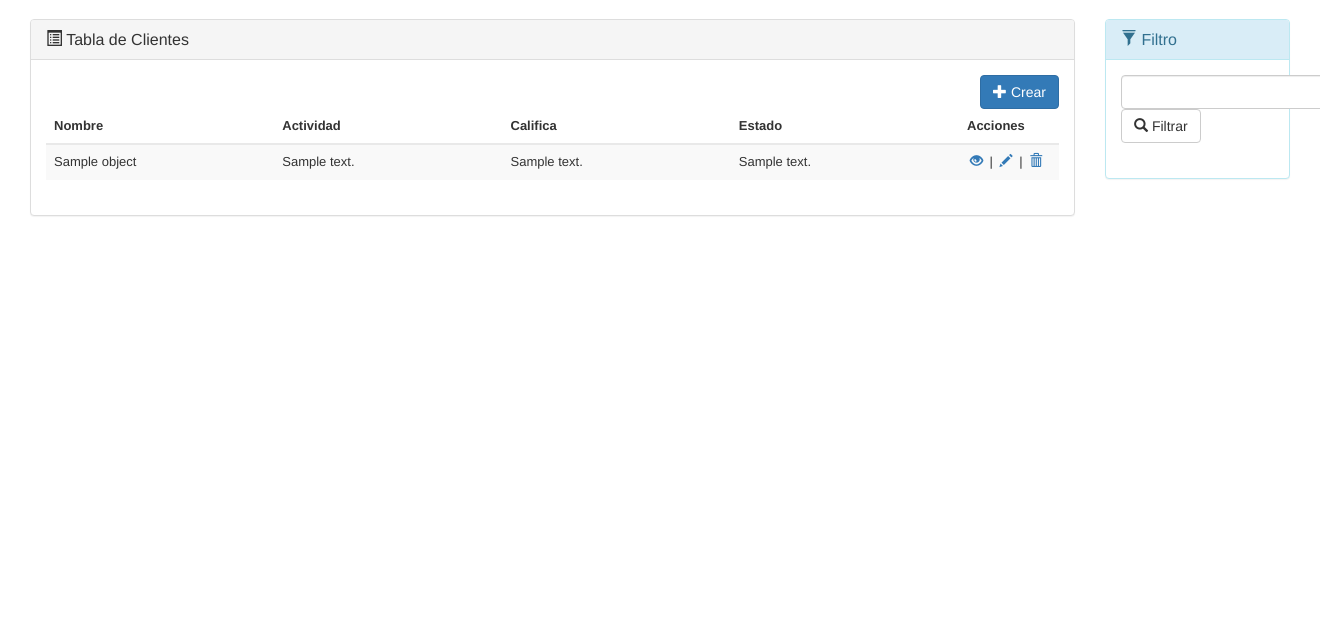
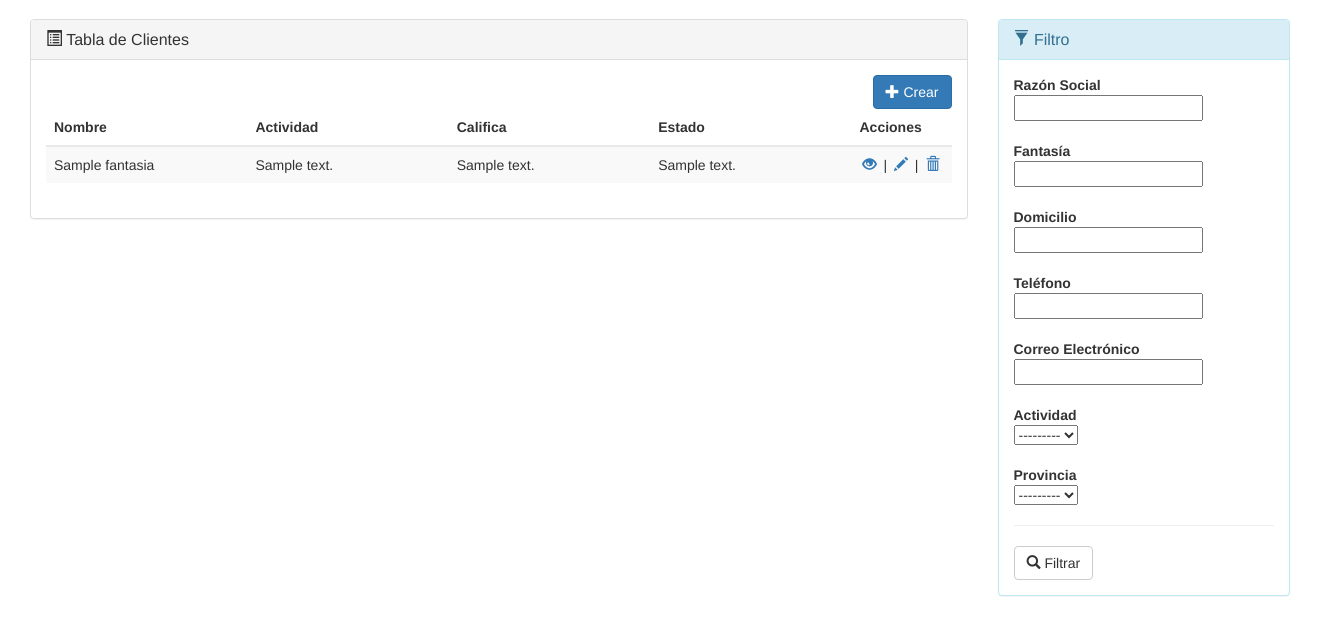
Before and after one commit to robertowest/lubre-rrhh, a Django app: template apps/clientes/templates/listado.html in a window 1320 px wide. Shown: the part 51-686 px from the top of the page. Run offline with Django 3.2, Linux system fonts and the light colour scheme; tables that the repository leaves empty hold one stand-in row (values such as "Sample post"); the template is opened without the code that fills it: values that come from a table or form of the project are taken from there, most other values are stand-ins (such as "Sample title", 1, 10 or a date in 2020); parts of the project's set-up code (start-up, migrations or seed data) failed here and were passed over; some libraries are stand-ins or nearby versions.

Commit message:
correcto

```diff
--- a/apps/clientes/forms.py
+++ b/apps/clientes/forms.py
@@ -1,7 +1,7 @@
 from django import forms
 
 from .models import Clientes
-from .models import Actividades, Provincias
+from .models import Actividades, Califica, Estadocliente, Provincias
 
 class ClienteFormulario(forms.ModelForm):
     class Meta:
@@ -11,21 +11,24 @@
         exclude = ('idcliente',)
 
 
-    nombre = forms.CharField(label='Nombre', max_length=60)
-    fantasia = forms.CharField(label='Razón Social', max_length=60)
-    direc_d = forms.CharField(label='Domicilio', max_length=60)
-    telef_d = forms.CharField(label='Teléfono', max_length=20)
-    email_d = forms.CharField(label='Correo Electrónico', max_length=90)
-    actividad = forms.ModelChoiceField(queryset=Actividades.objects.all().order_by('descripcion'))
-    provincia = forms.ModelChoiceField(queryset=Provincias.objects.all().order_by('nombre'))
+    nombre = forms.CharField(label='Razón Social', max_length=60, required=False)
+    fantasia = forms.CharField(label='Fantasía', max_length=60, required=False)
+    direc_d = forms.CharField(label='Domicilio', max_length=60, required=False)
+    telef_d = forms.CharField(label='Teléfono', max_length=20, required=False)
+    email_d = forms.CharField(label='Correo Electrónico', max_length=90, required=False)
+    actividad = forms.ModelChoiceField(queryset=Actividades.objects.all().order_by('descripcion'), required=False)
+    provincia = forms.ModelChoiceField(queryset=Provincias.objects.all().order_by('nombre'), required=False)
 
-    # form = YourForm(initial={'field1': instance_of_mymodel})
-    # field1 = forms.ModelChoiceField(queryset=..., initial=0)
 
-    # actividad = models.ForeignKey(Actividades, models.DO_NOTHING, db_column='idactividad')
-    # califica = models.ForeignKey(Califica, models.DO_NOTHING, db_column='idcalifica')
-    # estadocliente = models.ForeignKey('Estadocliente', models.DO_NOTHING, db_column='idestadocliente')
-    # directivos = models.CharField(max_length=60, blank=True, null=True)
-    # idprovincias = models.CharField(max_length=15, blank=True, null=True)
-    # localidad = models.CharField(max_length=60, blank=True, null=True)
-    # direccion = models.CharField(max_length=60, blank=True, null=True)
+class ClienteFiltro(forms.ModelForm):
+    class Meta:
+        model = Clientes
+        fields = ('nombre','actividad', 'califica', 'estadocliente')
+
+    nombre = forms.CharField(label='Fantasía / Razón Social', max_length=60, required=False)
+    califica = forms.ModelChoiceField(label='Calificación',
+                                      queryset=Califica.objects.all().order_by('descripcion'),
+                                      required=False)
+    estadocliente = forms.ModelChoiceField(label='Estado',
+                                           queryset=Estadocliente.objects.all().order_by('descripcion'),
+                                           required=False)
--- a/apps/clientes/templates/actualizar.html
+++ b/apps/clientes/templates/actualizar.html
@@ -12,7 +12,7 @@
             <div class="panel-body">
                 <form method="post" enctype="multipart/form-data" class="form-horizontal">
                     {% csrf_token %}
-                    {% include 'campos.html' %}
+                    {% include 'fields.html' %}
                 </form>
             </div>
         </div>
--- a/apps/clientes/templates/crear.html
+++ b/apps/clientes/templates/crear.html
@@ -12,7 +12,7 @@
             <div class="panel-body">
                 <form method="post" enctype="multipart/form-data" class="form-horizontal">
                     {% csrf_token %}
-                    {% include 'campos.html' %}
+                    {% include 'fields.html' %}
                 </form>
             </div>
         </div>
--- /dev/null
+++ b/apps/clientes/templates/filter_fields.html
@@ -0,0 +1,11 @@
+{% for field in form %}
+<dl>
+    <dt>{{ field.label }}</dt>
+    <dd>{{ field }}</dd>
+</dl>
+{% endfor %}
+
+<hr>
+<button type="submit" class="btn btn-default">
+    <span class="glyphicon glyphicon-search"></span> Filtrar
+</button>
--- a/apps/clientes/templates/listado.html
+++ b/apps/clientes/templates/listado.html
@@ -4,7 +4,7 @@
 
 {% block content %}
 <div class="container-fluid">
-    <div class="col-sm-10">
+    <div class="col-sm-9">
         <div class="panel panel-default">
             <div class="panel-heading">
                 <h3 class="panel-title">
@@ -16,21 +16,20 @@
                     <a href="crear" type="button" class="btn btn-primary"><i class="glyphicon glyphicon-plus"></i> Crear </a>
                 </div>
 
-                <font size="2">
-                <table class="table table-striped">
+                <table class="table table-responsive table-striped">
                     <thead>
                         <tr>
-                            <th>Nombre</th>
-                            <th>Actividad</th>
-                            <th>Califica</th>
-                            <th>Estado</th>
-                            <th>Acciones</th>
+                            <th class="priority-1">Nombre</th>
+                            <th class="priority-2">Actividad</th>
+                            <th class="priority-2">Califica</th>
+                            <th class="priority-2">Estado</th>
+                            <th class="priority-1">Acciones</th>
                         </tr>
                     </thead>
                     <tbody>
                         {% for object in object_list %}
                         <tr>
-                            <td>{{object.nombre}}</td>
+                            <td>{{object.fantasia}}</td>
                             <td>{{object.actividad.descripcion}}</td>
                             <td>{{object.califica.descripcion}}</td>
                             <td>{{object.estadocliente.descripcion}}</td>
@@ -43,13 +42,13 @@
                         {% endfor %}
                     </tbody>
                 </table>
-                </font>
+
                 {# paginación #}
                 {% include 'paginator.html' %}
             </div>
         </div>
     </div>
-    <div class="col-sm-2">
+    <div class="col-sm-3">
         <div class="panel panel-info">
             <div class="panel-heading">
                 <h3 class="panel-title">
@@ -57,14 +56,9 @@
                 </h3>
             </div>
             <div class="panel-body">
-                <form class="form-inline search" role="search">
-                    <div class="form-group">
-                        <input type="text" class="form-control">
-                    </div>
-                    <br>
-                    <button type="submit" class="btn btn-default">
-                        <span class="glyphicon glyphicon-search"></span> Filtrar
-                    </button>
+                <form method="post" enctype="multipart/form-data" class="form-horizontal">
+                    {% csrf_token %}
+                    {% include 'filter_fields.html' %}
                 </form>
             </div>
         </div>
--- a/config/settings.py
+++ b/config/settings.py
@@ -169,6 +169,7 @@
 INSTALLED_APPS += [
     # aplicacione de terceros
     'crispy_forms',
+    'django_filters',
     # mis aplicaciones
     'apps.homepage',
     'apps.clientes',
--- a/static/css/table.css
+++ b/static/css/table.css
@@ -1,3 +1,25 @@
+@media screen and (max-width: 1225px) and (min-width: 1045px) {
+    .priority-5{display:none;}
+}
+
+@media screen and (max-width: 1045px) and (min-width: 835px) {
+    .priority-5{display:none;}
+    .priority-4{display:none;}
+}
+
+@media screen and (max-width: 565px) and (min-width: 300px) {
+    .priority-5{display:none;}
+    .priority-4{display:none;}
+    .priority-3{display:none;}
+}
+
+@media screen and (max-width: 300px) {
+    .priority-5{display:none;}
+    .priority-4{display:none;}
+    .priority-3{display:none;}
+    .priority-2{display:none;}
+}
+
 .table-wrapper {
     width: 700px;
     margin: 30px auto;
```
Also changed, not shown: apps/clientes/models.py (+22 -21 lines), apps/clientes/templates/campos.html (deleted, +0 -34 lines), apps/clientes/templates/fields.html (added, +30 -0 lines), apps/clientes/views.py (+27 -4 lines).
